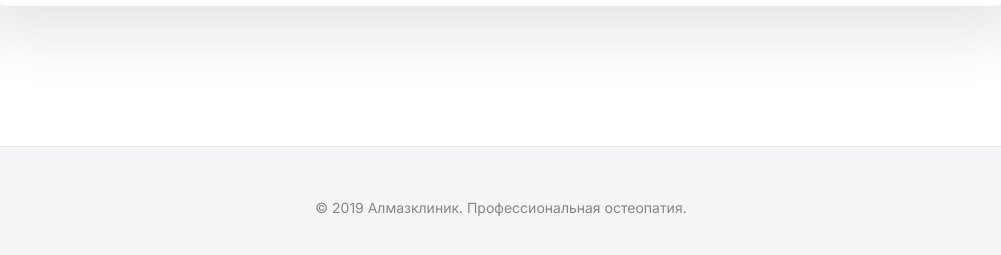
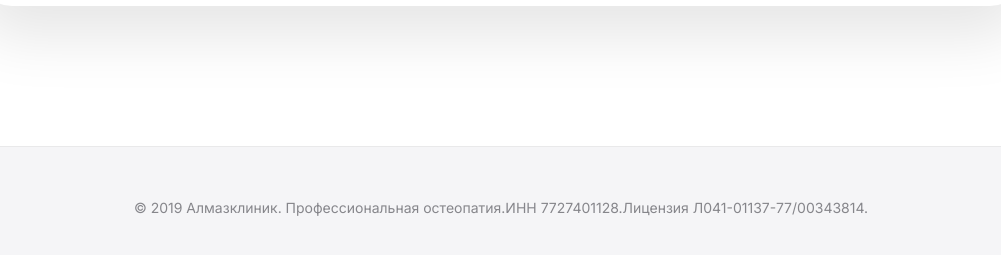
Before and after one commit to galeleo56-bit/almazcinic, a plain HTML site: page Сайт/index.html in a window 1280 px wide. Shown: the part 5992-6247 px from the top of the page, without its empty margins (139-1140 px from the left). Drawn offline with nearby package versions, Linux system fonts and the light colour scheme; a web font is replaced by a local one.

Commit message:
index.html

```diff
--- a/Сайт/index.html
+++ b/Сайт/index.html
@@ -204,7 +204,7 @@
     <!-- Футер -->
     <footer class="footer">
         <div class="container">
-            <p>&copy; 2019 Алмазклиник. Профессиональная остеопатия.</p>
+            <p>&copy; 2019 Алмазклиник. Профессиональная остеопатия.ИНН 7727401128.Лицензия Л041-01137-77/00343814.</p>
         </div>
     </footer>
 
```
